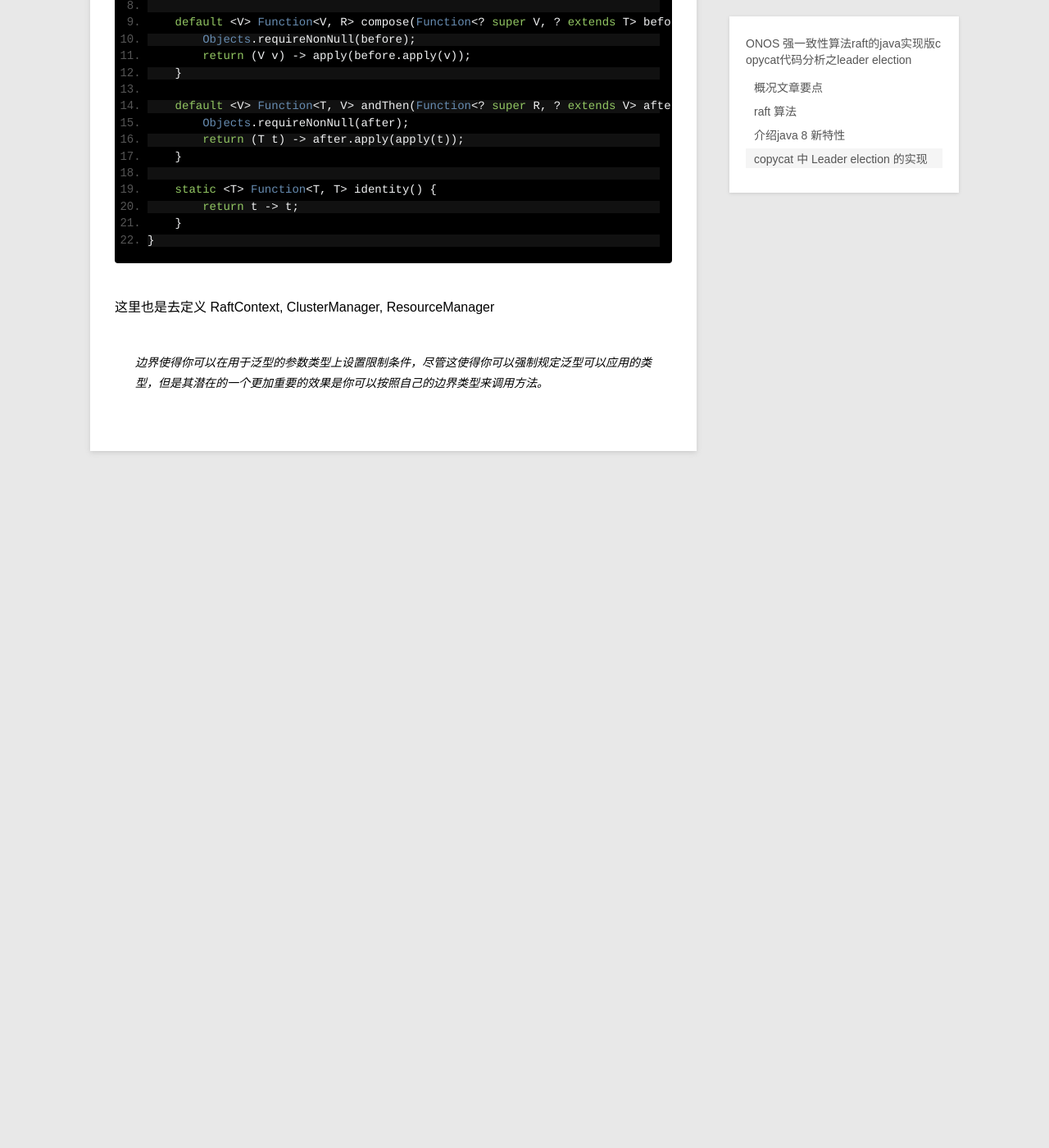
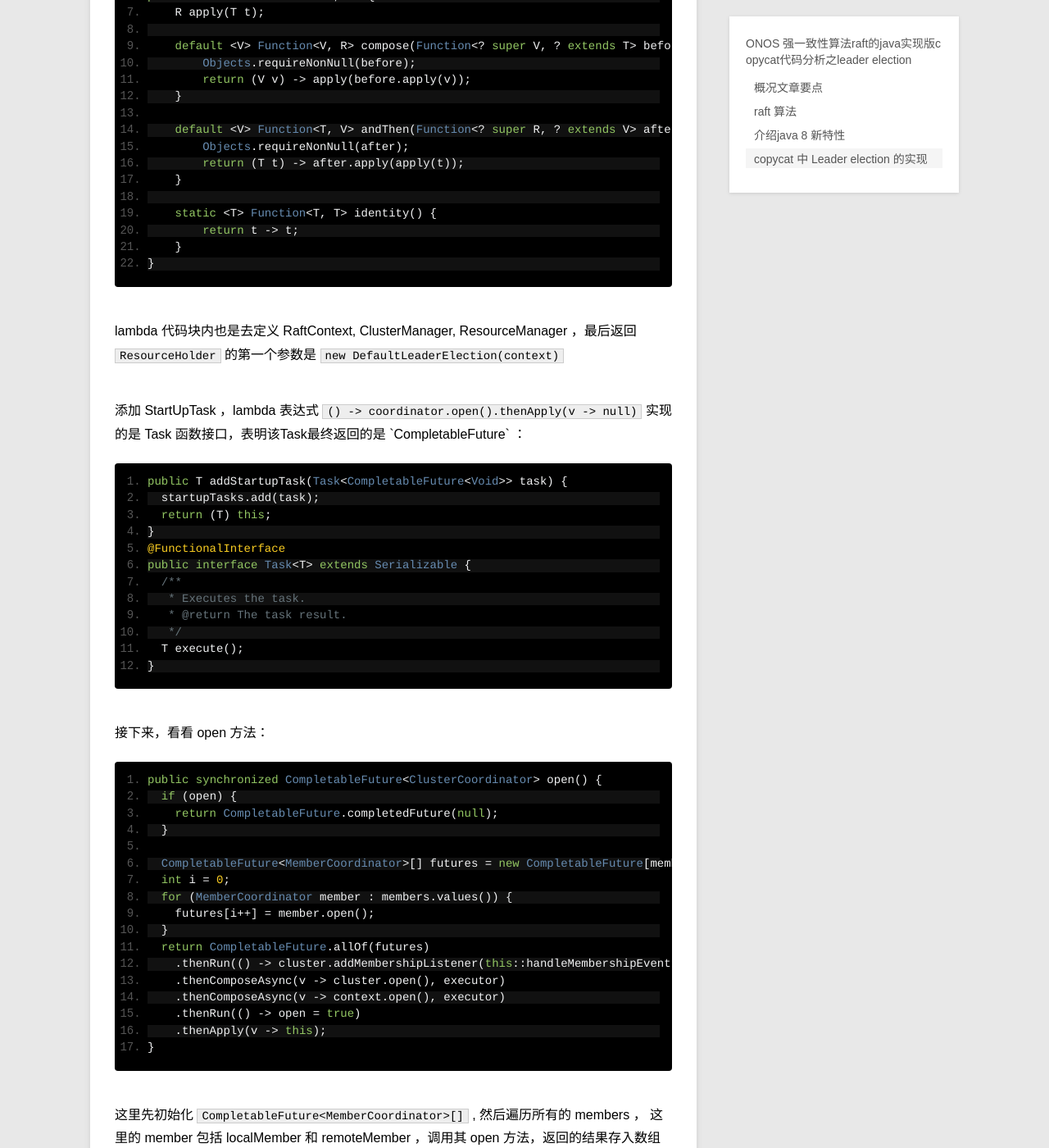
Before and after one commit to KailongLi/kailongli.github.io, a Jekyll site: the page built from _posts/blog/2015-05-01-distribute-features1.md, in a window 1280 px wide and 1400 px high, scrolled down 6311 px. Shown: the whole window at 82% size. Built offline with Jekyll 4.4.1, drawn with Linux system fonts in a browser that asks for light colours; Markdown is read by kramdown in place of the engine named in the settings; before the commit the page ends 6941 px from its top, so only the background shows below that; some of the changed text lies outside the part shown.

Commit message:
下一步分析local Member 的 completableFuture

```diff
--- a/_posts/blog/2015-05-01-distribute-features1.md
+++ b/_posts/blog/2015-05-01-distribute-features1.md
@@ -150,7 +150,7 @@ copycat 代码中提供了一个关于 Leader election 的例子 (LeaderElecting
 * 指示了该 member 如何参与 log replication ， ACTIVE 具有投票的权利，而 PASSIVE 没有， 在 log replication 的时候， ACTIVE 参与 raft 协议的 log replication 的全过程，而 PASSIVE 仅仅只是接受 committed log entries 通过 gossip 协议。
 
 实例化完 localMember 后，初始化其他 members ，其他的 members 都是 remoteMembers
-紧接着实例化 RaftContext 和 CoordinatorCluster ，其中， ClusterCoordinator 是集群中每个节点的核心，它提供两个两个方法： `Cluster cluster();` 和 `<T extends Resource<T>> T getResource(String name);` ，因此它需要维护两个资源： Cluster 和 Resource ，换句话说： 维护 Cluster 表明 ClusterCoordinator 控制着 localMember 到 remoteMembers 的连接，以及整个 Cluster 的成员信息；维护 Resource 表明 ClusterCoordinator 控制着 Resource 信息，另外， Resource 接口也提供获取 Cluster 的方法，因此，这意味着每个 Resource 都有自己的 Cluster ， 有可能不同的 Resource 的 Cluster 不同。 RaftContext 是 raft 协议实现的核心， 它提供 RaftProtocol 接口来进行 Raft 协议中定义的各种操作，每个操作都提供发送方的 操作方法 `CompletableFuture<SyncResponse> sync(SyncRequest request)` 和接收方的注册 handler `RaftProtocol syncHandler(MessageHandler<SyncRequest, SyncResponse> handler);`。
+紧接着实例化 RaftContext 和 CoordinatorCluster ，其中， 关于CoordinatorCluster， CoordinatorCluster 的本质是 Cluster ， ClusterCoordinator 是集群中每个节点的核心，它提供两个两个方法： `Cluster cluster();` 和 `<T extends Resource<T>> T getResource(String name);` ，因此它需要维护两个资源： Cluster 和 Resource ，换句话说： 维护 Cluster 表明 ClusterCoordinator 控制着 localMember 到 remoteMembers 的连接，以及整个 Cluster 的成员信息；维护 Resource 表明 ClusterCoordinator 控制着 Resource 信息，另外， Resource 接口也提供获取 Cluster 的方法，因此，这意味着每个 Resource 都有自己的 Cluster ， 有可能不同的 Resource 的 Cluster 不同。 RaftContext 是 raft 协议实现的核心， 它提供 RaftProtocol 接口来进行 Raft 协议中定义的各种操作，每个操作都提供发送方的 操作方法 `CompletableFuture<SyncResponse> sync(SyncRequest request)` 和接收方的注册 handler `RaftProtocol syncHandler(MessageHandler<SyncRequest, SyncResponse> handler);`。
 
 初始化完 ClusterCoordinator 之后，开始为 LeaderElection 这个 Resource 添加 addStartupTask 和 addShutdownTask ，首先分析获取 getResource ，代码如下：
 
@@ -195,7 +195,70 @@ computeIfAbsent 为 Java 8 中新增的 concurrentHashMap 方法，它的意思
     }
 
 
-这里也是去定义 RaftContext, ClusterManager, ResourceManager
+lambda 代码块内也是去定义 RaftContext, ClusterManager, ResourceManager ，最后返回 `ResourceHolder` 的第一个参数是 `new DefaultLeaderElection(context)`
+
+添加 StartUpTask ，lambda 表达式 `() -> coordinator.open().thenApply(v -> null)` 实现的是 Task<T> 函数接口，表明该Task最终返回的是 `CompletableFuture<Void>` ：
+
+    public T addStartupTask(Task<CompletableFuture<Void>> task) {
+      startupTasks.add(task);
+      return (T) this;
+    }
+    @FunctionalInterface
+    public interface Task<T> extends Serializable {
+      /**
+       * Executes the task.
+       * @return The task result.
+       */
+      T execute();
+    }
+
+接下来，看看 open 方法：
+
+    public synchronized CompletableFuture<ClusterCoordinator> open() {
+      if (open) {
+        return CompletableFuture.completedFuture(null);
+      }
+
+      CompletableFuture<MemberCoordinator>[] futures = new CompletableFuture[members.size()];
+      int i = 0;
+      for (MemberCoordinator member : members.values()) {
+        futures[i++] = member.open();
+      }
+      return CompletableFuture.allOf(futures)
+        .thenRun(() -> cluster.addMembershipListener(this::handleMembershipEvent))
+        .thenComposeAsync(v -> cluster.open(), executor)
+        .thenComposeAsync(v -> context.open(), executor)
+        .thenRun(() -> open = true)
+        .thenApply(v -> this);
+    }
+
+这里先初始化 `CompletableFuture<MemberCoordinator>[]` , 然后遍历所有的 members ， 这里的 member 包括 localMember 和 remoteMember ，调用其 open 方法，返回的结果存入数组中，（这里用数组，难道不担心集群成员信息会变化吗？）。
+
+    // super
+    @Override
+    public CompletableFuture<MemberCoordinator> open() {
+      open = true;
+      return CompletableFuture.completedFuture(this);
+    }
+
+    // localMember
+    @Override
+    public synchronized CompletableFuture<MemberCoordinator> open() {
+      return super.open()
+        .thenComposeAsync(v -> server.listen(), executor)
+        .thenRun(() -> server.handler(this::handle))
+        .thenApply(v -> this);
+    }
+
+    // localMember
+    @Override
+    public synchronized CompletableFuture<MemberCoordinator> open() {
+      return super.open().thenComposeAsync(v -> connect(), executor).thenApply(v -> this);
+    }
+
+
+
+
 > 边界使得你可以在用于泛型的参数类型上设置限制条件，尽管这使得你可以强制规定泛型可以应用的类型，但是其潜在的一个更加重要的效果是你可以按照自己的边界类型来调用方法。
 
 
```
